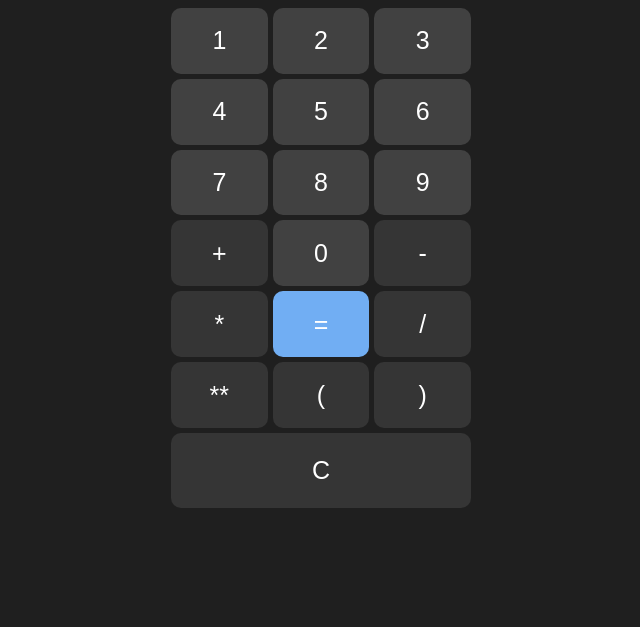
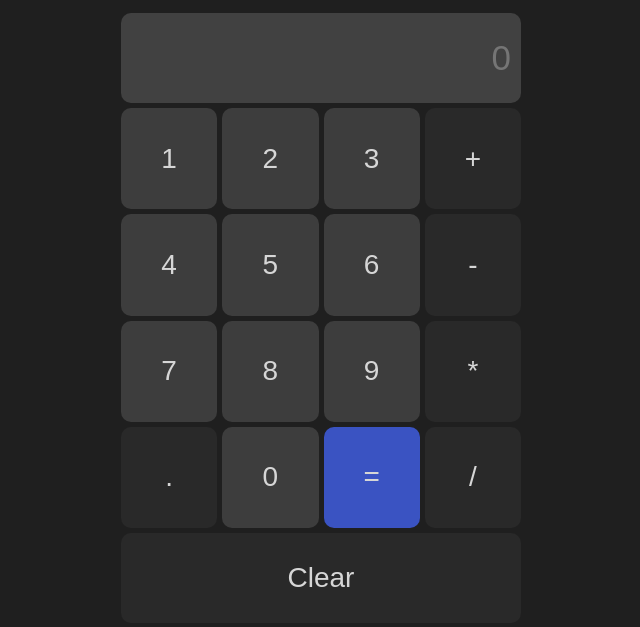
Before and after one commit to Nearo007/calculator, a plain HTML site: page index.html in a window 1280 px wide. Shown: the whole page, without its empty margins (319-959 px from the left). Drawn offline with Linux system fonts and the light colour scheme.

Commit message:
Update index.html

```diff
--- a/index.html
+++ b/index.html
@@ -9,39 +9,55 @@
                 align-items: center;
                 flex-direction: column;
             }
+            button {
+                background-color: rgb(41, 41, 41);
+                color: rgb(214, 214, 214);
+                border: none;
+                border-radius: 10px;
+                font-size: 28px;
+                transition: opacity 0.2s;
+            }
+            button:hover {opacity: 0.6}
+            .result-input {
+                background-color: rgb(65, 65, 65);
+                height: 90px;
+                width: 380px;
+                border: none;
+                border-radius: 10px;
+                font-size: 35px;
+                color: rgb(214, 214, 214);
+                margin: 5px 0;
+                padding: 0 10px;
+                text-align: end;
+            }
+            .result-input:focus {outline-width: 0px;}
             .div-buttons {
                 display: grid;
-                width: 300px;
+                width: 400px;
                 height: 420px;
-                grid-template-columns: 1fr 1fr 1fr;
+                grid-template-columns: 1fr 1fr 1fr 1fr;
                 column-gap: 5px;
                 row-gap: 5px;
             }
-
-            button {
-                background-color: rgb(53, 53, 53);
-                color: rgb(255, 255, 255);
-                border: none;
-                border-radius: 10px;
-                font-size: 25px;
-                transition: opacity 0.2s;
+            .number-button {
+                background-color: rgb(61, 61, 61);
             }
-            button:hover {opacity: 0.6}
+            .equal-button {
+                background-color: rgb(58, 83, 194);
+            }
             .clear {
                 margin-top: 5px;
-                height: 75px;
-                width: 300px;
-            }
-            .number-button {
-                background-color: rgb(65, 65, 65);
-            }
-            .equal-button {
-                background-color: rgb(113, 174, 243);
+                height: 90px;
+                width: 400px;
             }
         </style>
     </head>
     <body>
         <div class="flexbox1">
+            <div>
+                <input class="result-input" placeholder="0" onkeydown="getKeyInput(event.key)">
+            </div>
+
             <div class="div-buttons">
                 <button class="number-button" onclick="calculate('1');">
                     1
@@ -53,6 +69,10 @@
 
                 <button class="number-button" onclick="calculate('3');">
                     3
+                </button>
+
+                <button onclick="calculate(' + ');">
+                    +
                 </button>
 
                 <button class="number-button" onclick="calculate('4');">
@@ -67,6 +87,10 @@
                     6
                 </button>
 
+                <button onclick="calculate(' - ');">
+                    -
+                </button>
+
                 <button class="number-button" onclick="calculate('7');">
                     7
                 </button>
@@ -79,20 +103,16 @@
                     9
                 </button>
 
-                <button onclick="calculate(' + ');">
-                    +
+                <button onclick="calculate(' * ');">
+                    *
+                </button>
+
+                <button onclick="calculate('.');">
+                    .
                 </button>
 
                 <button class="number-button" onclick="calculate('0');">
                     0
-                </button>
-
-                <button onclick="calculate(' - ');">
-                    -
-                </button>
-
-                <button onclick="calculate(' * ');">
-                    *
                 </button>
 
                 <button class="equal-button" onclick="equalCalculation();">
@@ -102,52 +122,63 @@
                 <button onclick="calculate(' / ');">
                     /
                 </button>
-
-                <button onclick="calculate(' ** ');">
-                    **
-                </button>
-
-                <button onclick="calculate('\(');">
-                    (
-                </button>
-
-                <button onclick="calculate('\)');">
-                    )
-                </button>
-
             </div>
             <button class="clear" onclick="clearCalculation();">
-                C
+                Clear
             </button>
         </div>
 
         <script>
             let calculation = localStorage.getItem('calculation') || '';
-            console.log(calculation);
+            document.querySelector('.result-input').value = calculation;
             function calculate(char) {
                 calculation += char;
                 localStorage.setItem('calculation',calculation);
-                console.log(calculation);
+                document.querySelector('.result-input').value = calculation;
             }
             function equalCalculation() {
                 if (!calculation) {
                     calculation = '0'
                     calculation=eval(calculation);
-                    console.log(calculation);
                     localStorage.setItem('calculation',eval(calculation));
+                    document.querySelector('.result-input').value = calculation;
                 }
                 else {
                     calculation=eval(calculation);
-                    console.log(calculation);
-                    localStorage.setItem('calculation',eval(calculation));
+                    localStorage.setItem('calculation',calculation);
+                    document.querySelector('.result-input').value = calculation;
                 }
 
             }
 
             function clearCalculation() {
                 calculation = '';
-                console.log(calculation);
                 localStorage.setItem('calculation',calculation);
+                document.querySelector('.result-input').value = calculation;
+            }
+            function getKeyInput(keyPressed) {
+                if(keyPressed &&
+                keyPressed !== 'Enter' &&
+                keyPressed !== 'Shift' &&
+                keyPressed !== 'Control' &&
+                keyPressed !== 'Backspace') {
+                    calculation += keyPressed;
+                    localStorage.setItem('calculation',calculation);
+                }
+                else {
+                    if (!calculation) {
+                        calculation = '0'
+                        calculation=eval(calculation);
+                        localStorage.setItem('calculation',eval(calculation));
+
+                    }
+                    else {
+                        calculation=eval(calculation);
+                        document.querySelector('.result-input').value = calculation;
+                        localStorage.setItem('calculation',calculation);
+
+                    }
+                }
             }
         </script>
     </body>
```
